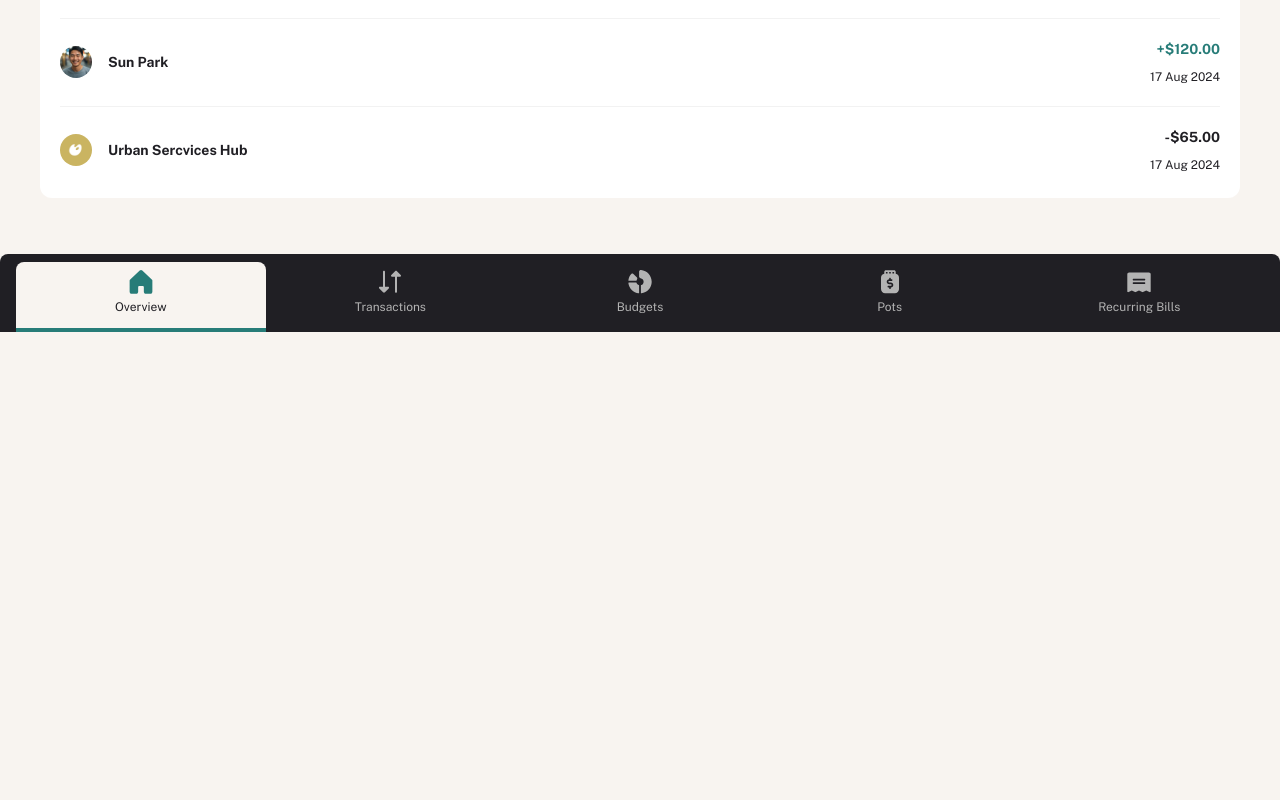
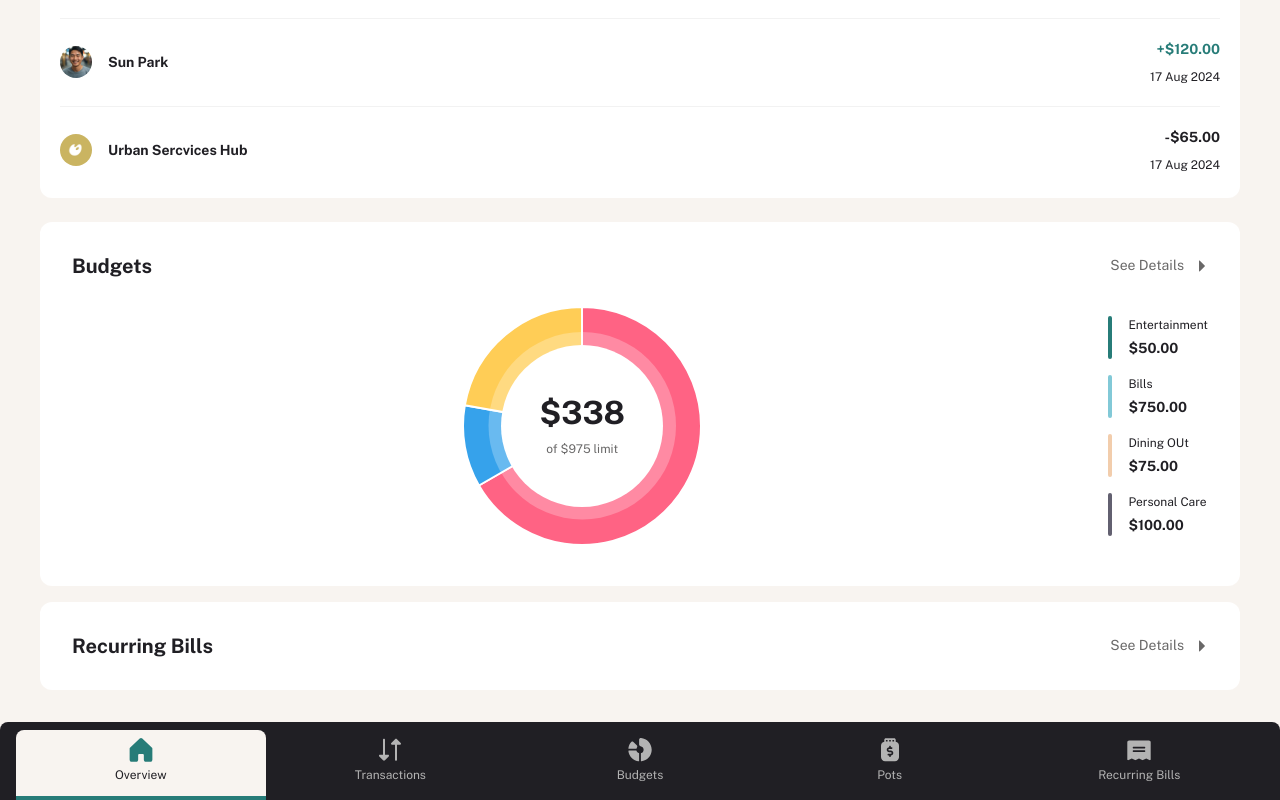
Before and after one commit to emerald-nomad/personal-finance-app, a Next.js app: page /dashboard in a window 1280 px wide. Shown: the part 758-1558 px from the top of the page. Before the commit the page ends 1090 px from the top, so only its background shows below. Built offline with nearby package versions, Linux system fonts and the light colour scheme.

Commit message:
overview budgets

```diff
--- /dev/null
+++ b/app/dashboard/_components/Bills/bills.module.scss
@@ -0,0 +1,17 @@
+.bills {
+  display: flex;
+  padding: var(--spacing-400, 32px);
+  flex-direction: column;
+  align-items: flex-start;
+  gap: var(--spacing-400, 32px);
+  align-self: stretch;
+  border-radius: var(--spacing-150, 12px);
+  background: var(--color-white, #fff);
+}
+
+.title {
+  display: flex;
+  justify-content: space-between;
+  align-items: center;
+  align-self: stretch;
+}
--- /dev/null
+++ b/app/dashboard/_components/Bills/bills.tsx
@@ -0,0 +1,16 @@
+import clsx from "clsx";
+import styles from "./bills.module.scss";
+import { Button } from "@/app/_components/Button";
+
+export function Bills() {
+  return (
+    <div className={clsx([styles["bills"]])}>
+      <div className={clsx([styles["title"]])}>
+        <span className={clsx(["text-preset-2"])}>Recurring Bills</span>
+        <Button as="link" href="/dashboard/recurring" color="tertiary">
+          See Details
+        </Button>
+      </div>
+    </div>
+  );
+}
--- /dev/null
+++ b/app/dashboard/_components/Bills/index.ts
@@ -0,0 +1 @@
+export * from "./bills";
--- /dev/null
+++ b/app/dashboard/_components/Budgets/Chart/chart.module.scss
@@ -0,0 +1,37 @@
+.chart-container {
+  position: relative;
+  isolation: isolate;
+  max-width: 240px;
+}
+
+.overlay {
+  position: absolute;
+  top: 50%;
+  left: 50%;
+  transform: translate(-50%, -50%);
+  z-index: 10;
+}
+
+.text-overlay {
+  position: absolute;
+  top: 50%;
+  left: 50%;
+  transform: translate(-50%, -50%);
+  z-index: 20;
+}
+
+.text {
+  position: absolute;
+  top: 50%;
+  left: 50%;
+  transform: translate(-50%, -50%);
+  z-index: 30;
+  display: inline-flex;
+  flex-direction: column;
+  align-items: center;
+  gap: var(--spacing-100, 8px);
+
+  .small-text {
+    color: var(--color-grey-500, #696868);
+  }
+}
--- /dev/null
+++ b/app/dashboard/_components/Budgets/Chart/chart.tsx
@@ -0,0 +1,88 @@
+"use client";
+
+import { ArcElement, Chart, PieController } from "chart.js";
+import clsx from "clsx";
+import { useEffect } from "react";
+import styles from "./chart.module.scss";
+
+export function BudgetChart() {
+  useEffect(() => {
+    createChart();
+  }, []);
+
+  function createChart() {
+    const ctx = document.getElementById("overview-budget-chart")!;
+    console.log({ ctx });
+
+    Chart.register([ArcElement, PieController]);
+
+    new Chart(ctx, {
+      type: "pie",
+      data: {
+        labels: ["Red", "Blue", "Yellow"],
+        datasets: [
+          {
+            label: "My First Dataset",
+            data: [300, 50, 100],
+            backgroundColor: [
+              "rgb(255, 99, 132)",
+              "rgb(54, 162, 235)",
+              "rgb(255, 205, 86)",
+            ],
+            hoverOffset: 4,
+          },
+        ],
+      },
+    });
+  }
+
+  return (
+    <div className={clsx([styles["chart-container"]])}>
+      <canvas id="overview-budget-chart"></canvas>
+      <Overlay />
+      <TextOverlay />
+      <div className={clsx([styles["text"]])}>
+        <span className={clsx(["text-preset-1"])}>$338</span>
+        <span className={clsx(["text-preset-5", styles["small-text"]])}>
+          of $975 limit
+        </span>
+      </div>
+    </div>
+  );
+}
+
+function Overlay() {
+  return (
+    <svg
+      xmlns="http://www.w3.org/2000/svg"
+      width="188"
+      height="188"
+      viewBox="0 0 188 188"
+      fill="none"
+      className={clsx([styles["overlay"]])}
+    >
+      <circle
+        opacity="0.25"
+        cx="94.2501"
+        cy="93.7501"
+        r="93.7501"
+        fill="white"
+      />
+    </svg>
+  );
+}
+
+function TextOverlay() {
+  return (
+    <svg
+      xmlns="http://www.w3.org/2000/svg"
+      width="163"
+      height="162"
+      viewBox="0 0 163 162"
+      fill="none"
+      className={clsx([styles["text-overlay"]])}
+    >
+      <circle cx="81.5" cy="81.0001" r="81" fill="white" />
+    </svg>
+  );
+}
--- /dev/null
+++ b/app/dashboard/_components/Budgets/Chart/index.ts
@@ -0,0 +1 @@
+export * from "./chart";
--- /dev/null
+++ b/app/dashboard/_components/Budgets/budgets.module.scss
@@ -0,0 +1,119 @@
+@use "../../../mixins" as *;
+
+.budgets-container {
+  display: flex;
+  padding: var(--spacing-300, 24px) var(--spacing-250, 20px);
+  flex-direction: column;
+  align-items: flex-start;
+  gap: var(--spacing-250, 20px);
+  // flex: 1 0 0;
+  align-self: stretch;
+  border-radius: var(--spacing-150, 12px);
+  background: var(--color-white, #fff);
+
+  @include mq(md) {
+    padding: var(--spacing-400, 32px);
+  }
+}
+
+.title {
+  display: flex;
+  justify-content: space-between;
+  align-items: center;
+  align-self: stretch;
+}
+
+.content {
+  // display: flex;
+  // padding: var(--spacing-100, 8px) 0px;
+  // align-items: center;
+  // gap: 16px;
+  // flex: 1 0 0;
+  // align-self: stretch;
+
+  display: flex;
+  padding: var(--spacing-100, 8px) 0px;
+  flex-direction: column;
+  justify-content: center;
+  align-items: flex-start;
+  gap: 16px;
+  align-self: stretch;
+
+  @include mq(md) {
+    flex-direction: row;
+    justify-content: initial;
+    align-items: center;
+    flex: 1 0 0;
+  }
+}
+
+.chart {
+  display: flex;
+  flex-direction: column;
+  justify-content: center;
+  align-items: center;
+  gap: 8px;
+  align-self: stretch;
+
+  @include mq(md) {
+    flex: 1 0 0;
+  }
+}
+
+.budgets {
+  // display: flex;
+  // flex-direction: column;
+  // justify-content: center;
+  // align-items: flex-start;
+  // gap: var(--spacing-200, 16px);
+  gap: var(--spacing-200, 16px);
+  display: grid;
+  grid-template-columns: repeat(2, 1fr);
+  width: 100%;
+
+  @include mq(md) {
+    display: flex;
+    flex-direction: column;
+    justify-content: center;
+    align-items: flex-start;
+    gap: var(--spacing-200, 16px);
+    width: auto;
+  }
+}
+
+.budget-micro {
+  display: flex;
+  // justify-content: center;
+  // align-items: center;
+  gap: var(--spacing-200, 16px);
+
+  .color-tag {
+    width: var(--spacing-50, 4px);
+    align-self: stretch;
+    border-radius: var(--spacing-100, 8px);
+
+    &.green {
+      background: var(--color-green, #277c78);
+    }
+
+    &.cyan {
+      background: var(--color-cyan, #82c9d7);
+    }
+
+    &.yellow {
+      background: var(--color-yellow, #f2cdac);
+    }
+
+    &.navy {
+      background: var(--color-navy, #626070);
+    }
+  }
+
+  .text {
+    display: flex;
+    flex-direction: column;
+    justify-content: center;
+    align-items: flex-start;
+    gap: var(--spacing-50, 4px);
+  }
+}
--- /dev/null
+++ b/app/dashboard/_components/Budgets/budgets.tsx
@@ -0,0 +1,48 @@
+import clsx from "clsx";
+import styles from "./budgets.module.scss";
+import { Button } from "@/app/_components/Button";
+import { BudgetChart } from "./Chart";
+
+export function Budgets() {
+  return (
+    <div className={clsx([styles["budgets-container"]])}>
+      <div className={clsx([styles["title"]])}>
+        <span className={clsx(["text-preset-2"])}>Budgets</span>
+        <Button as="link" href="/dashboard/recurring" color="tertiary">
+          See Details
+        </Button>
+      </div>
+      <div className={clsx([styles["content"]])}>
+        <div className={clsx([styles["chart"]])}>
+          <BudgetChart />
+        </div>
+        <div className={clsx([styles["budgets"]])}>
+          <BudgetMicro title="Entertainment" amount={50} colorTag="green" />
+          <BudgetMicro title="Bills" amount={750} colorTag="cyan" />
+          <BudgetMicro title="Dining OUt" amount={75} colorTag="yellow" />
+          <BudgetMicro title="Personal Care" amount={100} colorTag="navy" />
+        </div>
+      </div>
+    </div>
+  );
+}
+
+interface BudgetMicroProps {
+  title: string;
+  amount: number;
+  colorTag: "green" | "cyan" | "yellow" | "navy";
+}
+
+function BudgetMicro({ title, amount, colorTag }: BudgetMicroProps) {
+  return (
+    <div className={clsx([styles["budget-micro"]])}>
+      <div className={clsx([styles["color-tag"], styles[colorTag]])}></div>
+      <div className={clsx([styles["text"]])}>
+        <span className={clsx(["text-preset-5"])}>{title}</span>
+        <span className={clsx(["text-preset-4-bold"])}>
+          ${amount.toFixed(2)}
+        </span>
+      </div>
+    </div>
+  );
+}
--- /dev/null
+++ b/app/dashboard/_components/Budgets/index.ts
@@ -0,0 +1 @@
+export * from "./budgets";
--- a/app/dashboard/layout.tsx
+++ b/app/dashboard/layout.tsx
@@ -11,6 +11,7 @@ import PotIcon from "@/images/icon-nav-pots.svg";
 import RecurringBillIcon from "@/images/icon-nav-recurring-bills.svg";
 
 import { NavItem } from "@/app/dashboard/_components/NavItem";
+import Script from "next/script";
 
 export default function Layout({ children }: PropsWithChildren) {
   return (
@@ -21,6 +22,10 @@ export default function Layout({ children }: PropsWithChildren) {
         {createNavItems("text-preset-5-bold")}
       </nav>
       <DesktopNav />
+      {/* <Script
+        src="https://cdn.jsdelivr.net/npm/chart.js"
+        strategy="beforeInteractive"
+      /> */}
     </main>
   );
 }
--- a/app/dashboard/page.tsx
+++ b/app/dashboard/page.tsx
@@ -4,6 +4,8 @@ import { Summary } from "./_components/Summary";
 import clsx from "clsx";
 import styles from "./overview.module.scss";
 import { Transactions } from "./_components/Transactions";
+import { Budgets } from "./_components/Budgets";
+import { Bills } from "./_components/Bills";
 
 export default function Home() {
   return (
@@ -15,7 +17,10 @@ export default function Home() {
           <Pots />
           <Transactions />
         </div>
-        <div className={clsx([styles["right-side"]])}></div>
+        <div className={clsx([styles["right-side"]])}>
+          <Budgets />
+          <Bills />
+        </div>
       </div>
     </>
   );
--- a/package.json
+++ b/package.json
@@ -10,6 +10,7 @@
   },
   "dependencies": {
     "@headlessui/react": "^2.2.0",
+    "chart.js": "^4.4.7",
     "clsx": "^2.1.1",
     "framer-motion": "^11.15.0",
     "next": "15.1.1",
```
Also changed, not shown: 1 other file (tests, documents, lock files or other folders).
